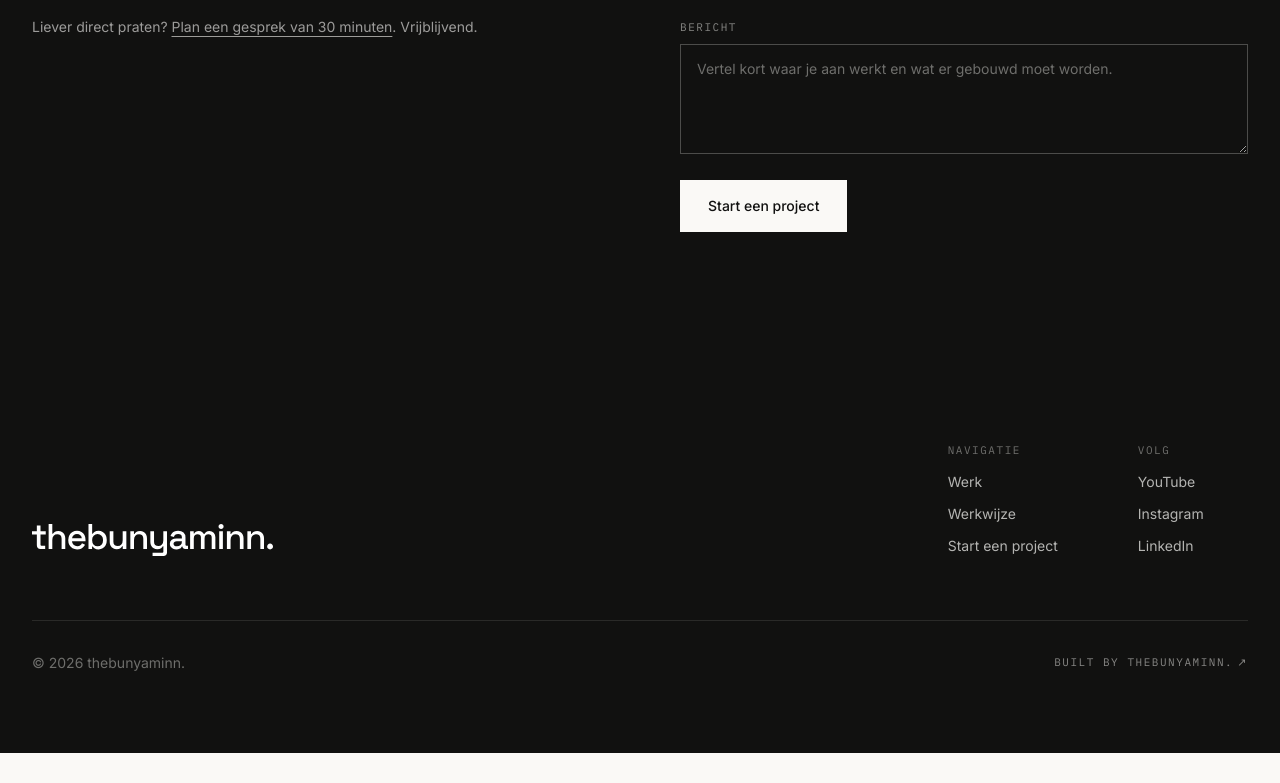
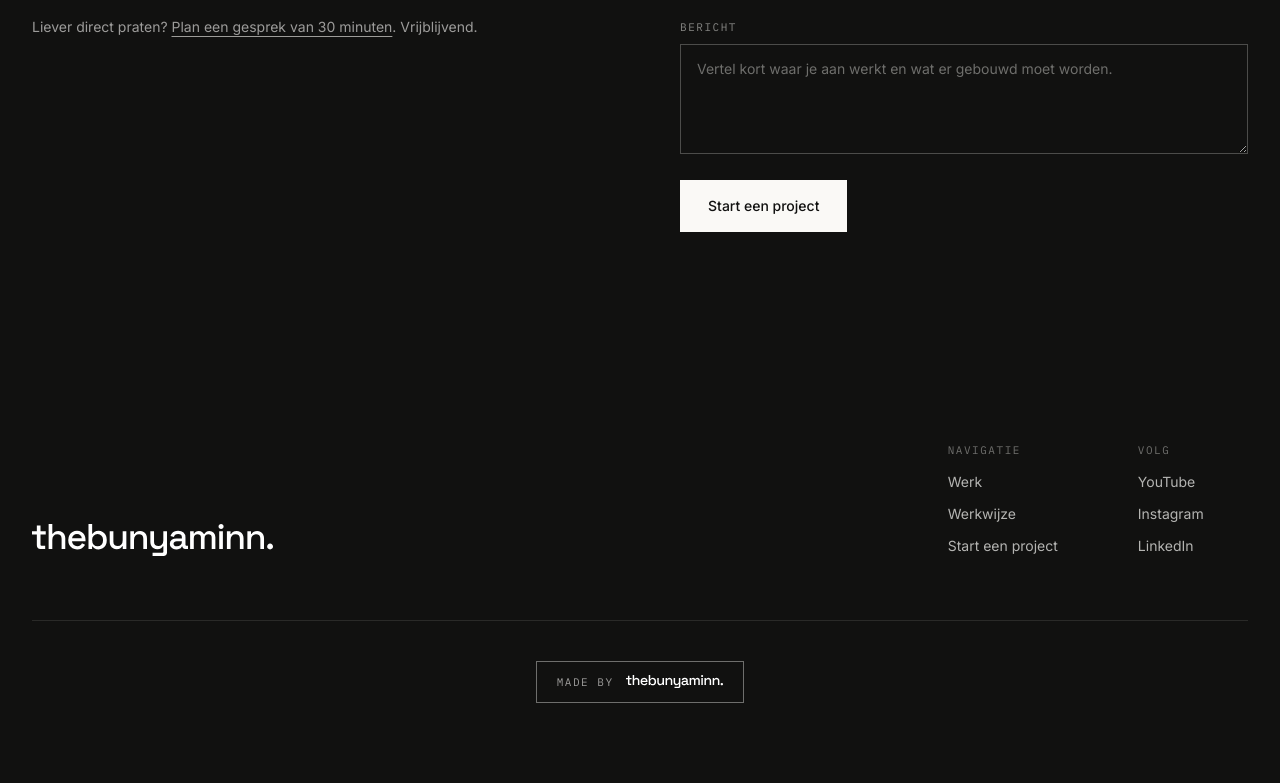
Before and after one commit to bunyaminbolukbas/portfolio_v2, a Next.js app: page / in a window 1280 px wide. Shown: the part 7071-7854 px from the top of the page. Before the commit the page ends 7824 px from the top, so only its background shows below. Built offline with nearby package versions, Linux system fonts and the light colour scheme.

Commit message:
Redesign BuiltBy badge with brand logo and center it in footer
Co-Authored-By: Claude Fable 5 <noreply@anthropic.com>

```diff
--- a/components/site/BuiltBy.tsx
+++ b/components/site/BuiltBy.tsx
@@ -1,20 +1,40 @@
+import Image from 'next/image';
+
 /**
- * Herbruikbare signature voor eigen site en klantwebsites.
- * Op klantsites: <BuiltBy href="https://…" /> met absolute URL naar thebunyaminn.
+ * "made by thebunyaminn."-badge: herbruikbare sticker voor eigen site en
+ * klantwebsites, helemaal onderaan de pagina.
+ *
+ * Op klantsites: absolute href naar thebunyaminn. gebruiken en de juiste
+ * variant kiezen voor de achtergrond (dark = witte rand/logo).
  */
 export function BuiltBy({
   href = '/',
+  variant = 'dark',
   className = '',
 }: {
   href?: string;
+  variant?: 'dark' | 'light';
   className?: string;
 }) {
+  const dark = variant === 'dark';
+
   return (
     <a
       href={href}
-      className={`mono-label inline-flex items-center gap-1 opacity-50 transition-opacity hover:opacity-100 ${className}`}
+      className={`inline-flex items-center gap-3 border px-5 py-3 transition-colors ${
+        dark ? 'border-paper/40 hover:border-paper' : 'border-ink/30 hover:border-ink'
+      } ${className}`}
     >
-      built by thebunyaminn. <span aria-hidden>↗</span>
+      <span className={`mono-label ${dark ? 'text-paper/60' : 'text-muted'}`}>
+        made by
+      </span>
+      <Image
+        src={dark ? '/brand/thebunyaminn-white.svg' : '/brand/thebunyaminn-black.svg'}
+        alt="thebunyaminn."
+        width={150}
+        height={20}
+        className="h-[13px] w-auto"
+      />
     </a>
   );
 }
--- a/components/site/Footer.tsx
+++ b/components/site/Footer.tsx
@@ -60,9 +60,8 @@ export function Footer() {
           </div>
         </div>
 
-        <div className="mt-16 flex flex-col gap-4 border-t border-line-dark pt-8 sm:flex-row sm:items-center sm:justify-between">
-          <p className="text-sm text-paper/40">© 2026 thebunyaminn.</p>
-          <BuiltBy className="text-paper" />
+        <div className="mt-16 flex justify-center border-t border-line-dark pt-10">
+          <BuiltBy />
         </div>
       </div>
     </footer>
```
